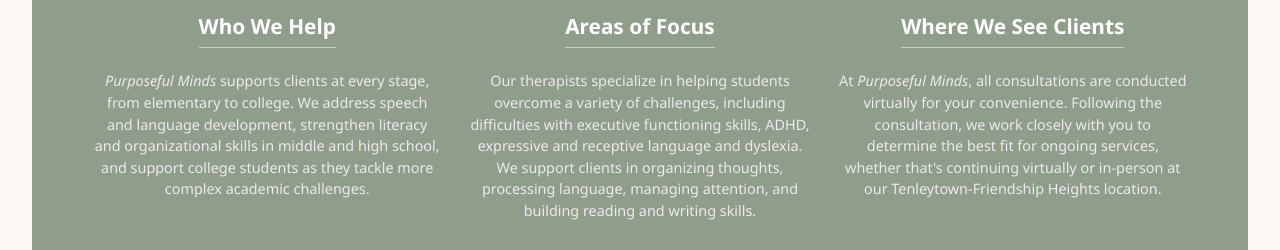
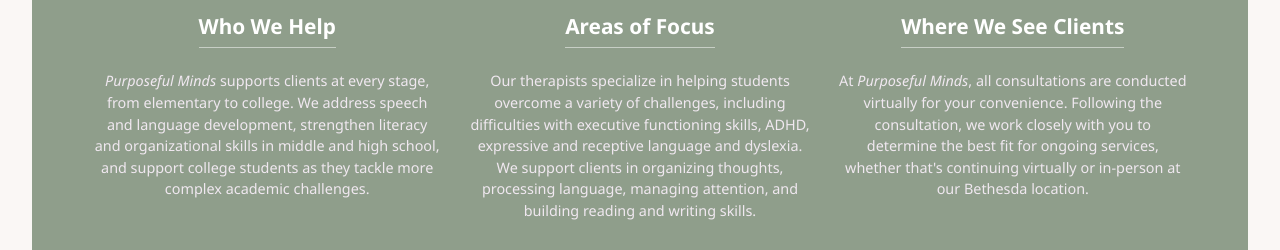
Before and after one commit to asimak4/julia_purposeful_minds, a React (Create React App) app: page / in a window 1280 px wide. Shown: the part 620-870 px from the top of the page. Built offline with nearby package versions, Linux system fonts and the light colour scheme; no server answers.

Commit message:
updating langauge under where we see clients

```diff
--- a/src/pages/HomePage.tsx
+++ b/src/pages/HomePage.tsx
@@ -95,7 +95,7 @@
 
           <motion.div variants={itemVariants} transition={{ duration: 0.5, delay: 0.8 }} className={styles.featureColumn}>
             <h3>Where We See Clients</h3> {/* Or keep "Why Work With Us" or similar */}
-            <p>At <i>Purposeful Minds</i>, all consultations are conducted virtually for your convenience. Following the consultation, we work closely with you to determine the best fit for ongoing services, whether that's continuing virtually or in-person at our Tenleytown-Friendship Heights location.</p> {/* Placeholder */}
+            <p>At <i>Purposeful Minds</i>, all consultations are conducted virtually for your convenience. Following the consultation, we work closely with you to determine the best fit for ongoing services, whether that's continuing virtually or in-person at our Bethesda location.</p> {/* Placeholder */}
           </motion.div>
         </div>
       </motion.section>
```
